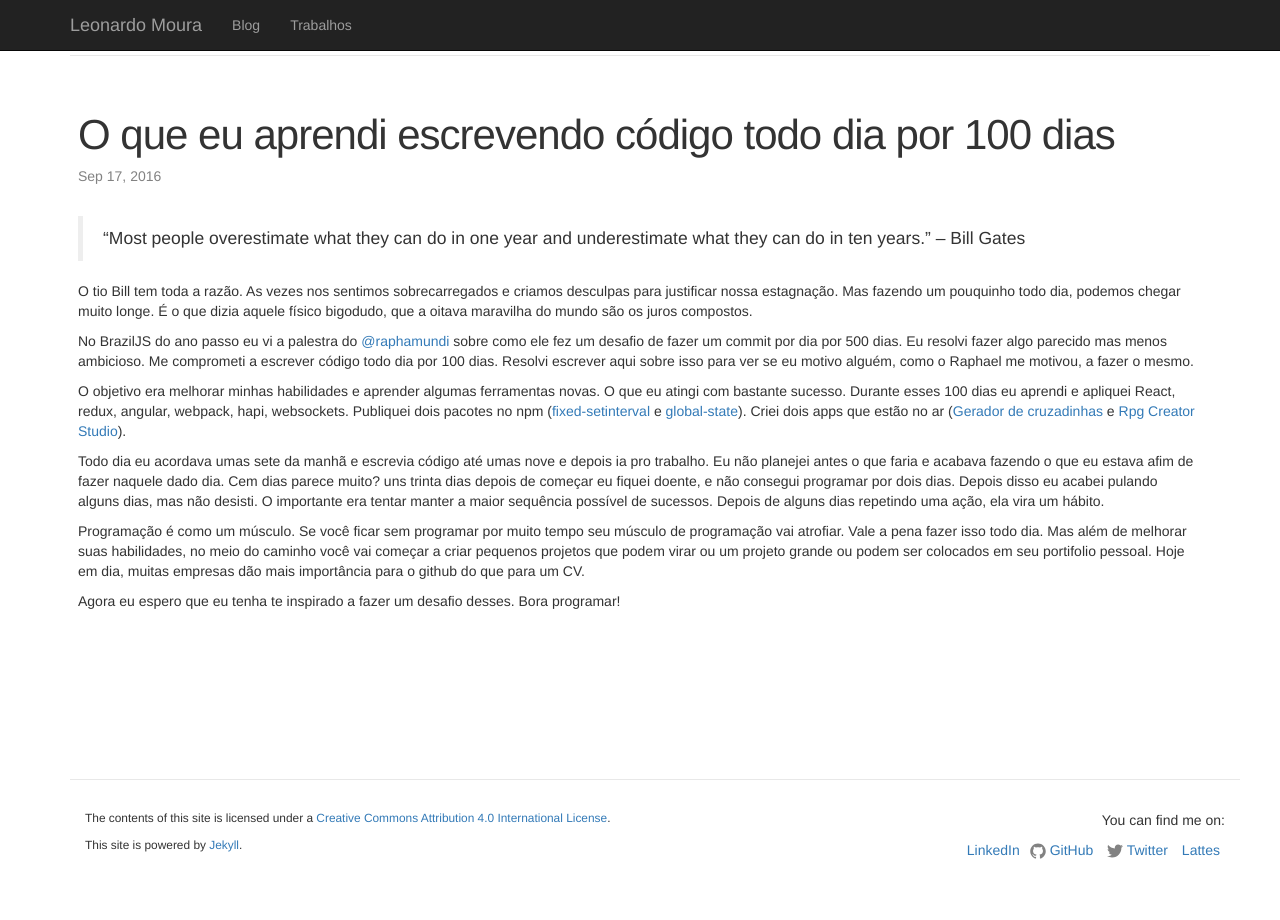
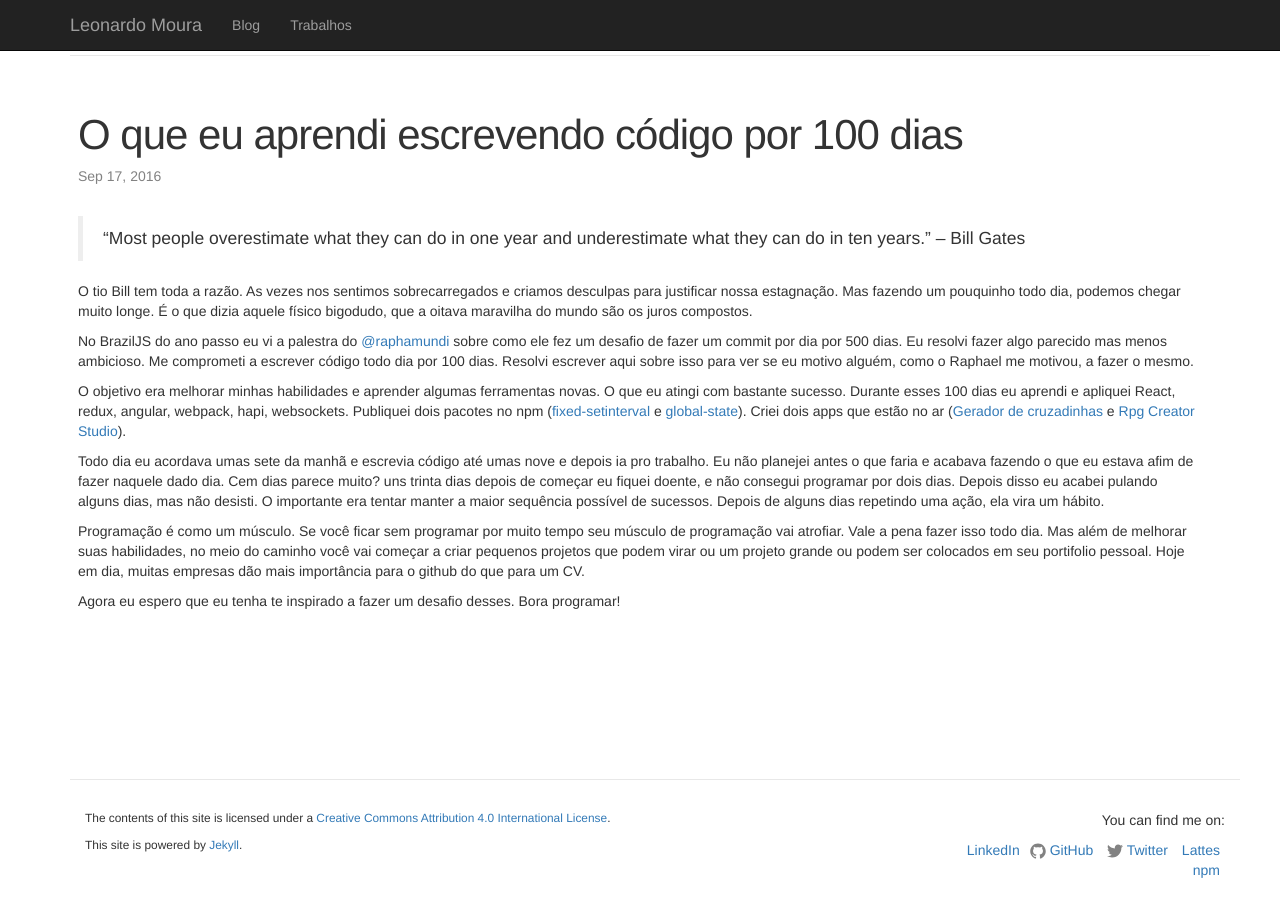
Before and after one commit to lfsmoura/lfsmoura.github.io, a Jekyll site: the page built from _posts/2016-09-17-100-dias-codigo.md, in a window 1280 px wide. Built offline with Jekyll 4.4.1, drawn with Linux system fonts in a browser that asks for light colours; comment, search, counter and statistics services are not loaded.

Commit message:
Add npm to links

```diff
--- a/_includes/footer.html
+++ b/_includes/footer.html
@@ -20,6 +20,9 @@
         <li>
           <a href="http://lattes.cnpq.br/3495887322246706">Lattes</a>
         </li>
+        <li>
+          <a href="https://www.npmjs.com/~lfsmoura">npm</a>
+        </li>
       </ul>
     </div>
 
--- a/_posts/2016-09-17-100-dias-codigo.md
+++ b/_posts/2016-09-17-100-dias-codigo.md
@@ -1,6 +1,6 @@
 ---
 layout: post
-title: O que eu aprendi escrevendo código todo dia por 100 dias
+title: O que eu aprendi escrevendo código por 100 dias
 ---
 
 > “Most people overestimate what they can do in one year and underestimate what they can do in ten years.” -- Bill Gates
```
